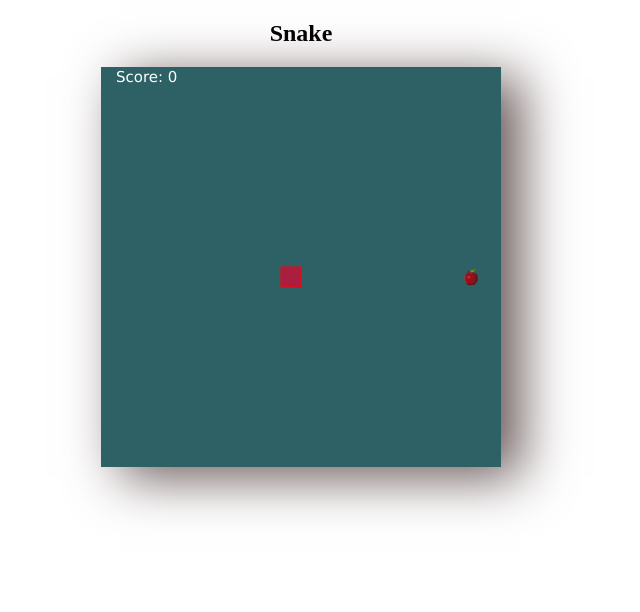
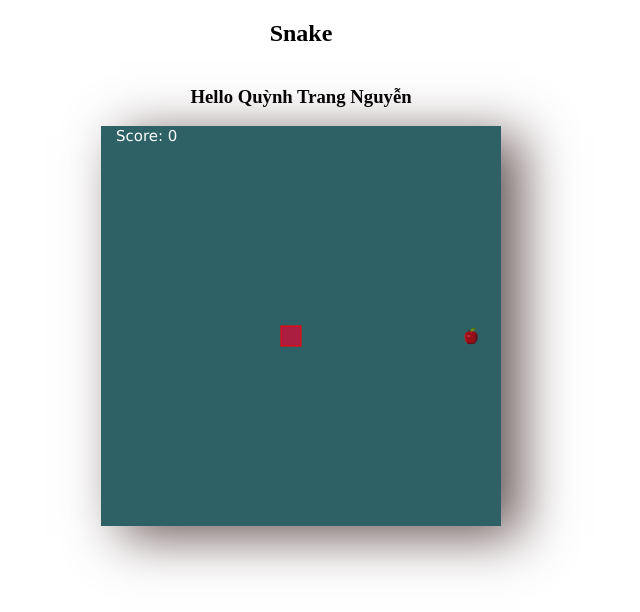
Before and after one commit to doanphihung/Module1-CaseStudy_Snake-Function, a plain HTML site: page index.html in a window 1280 px wide. Shown: the whole page, without its empty margins (339-979 px from the left). Drawn offline with Linux system fonts and the light colour scheme.

Commit message:
Update index.html

```diff
--- a/index.html
+++ b/index.html
@@ -7,6 +7,7 @@
 </head>
 <body>
 <h2>Snake</h2>
+    <h3> Hello Quỳnh Trang Nguyễn </h3>
 <canvas id="screen_game" width="400" height="400"></canvas>
 <script  type="text/javascript"  src="js/draw_screen.js"></script>
 
```
